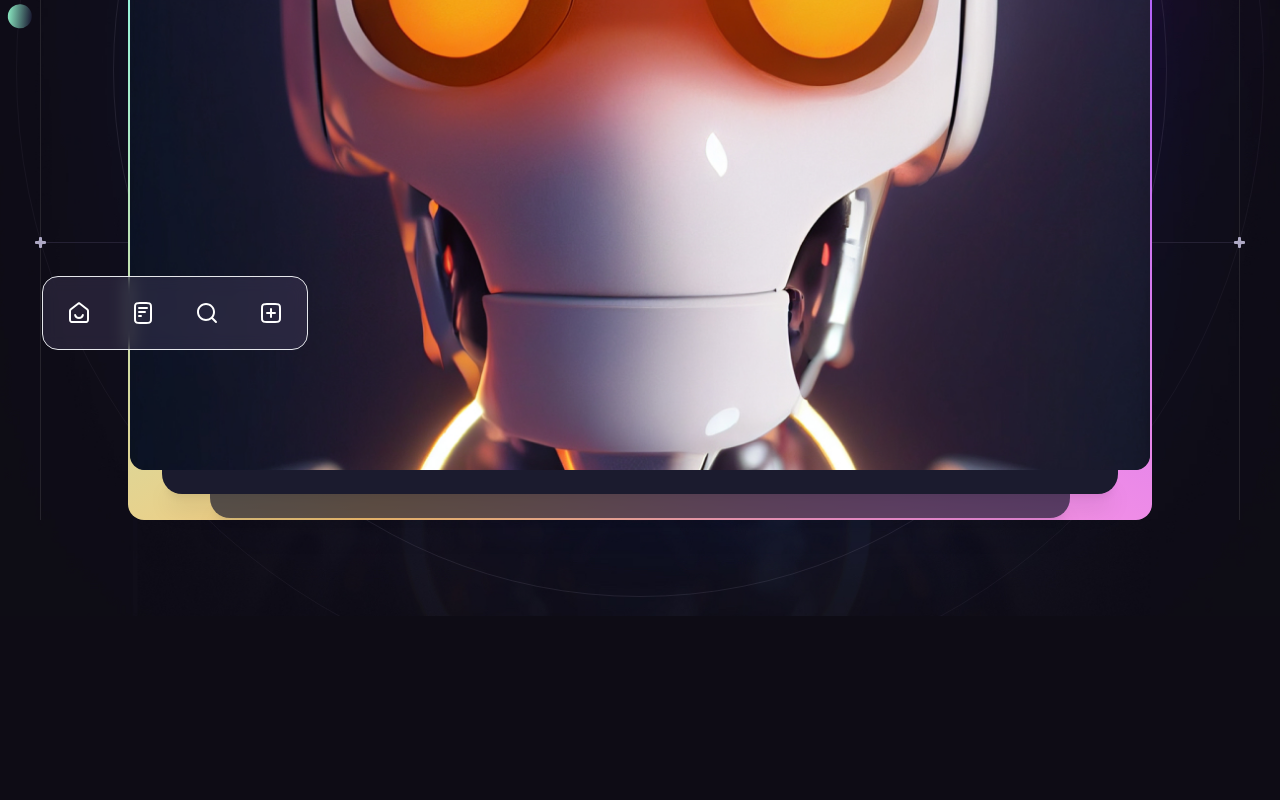
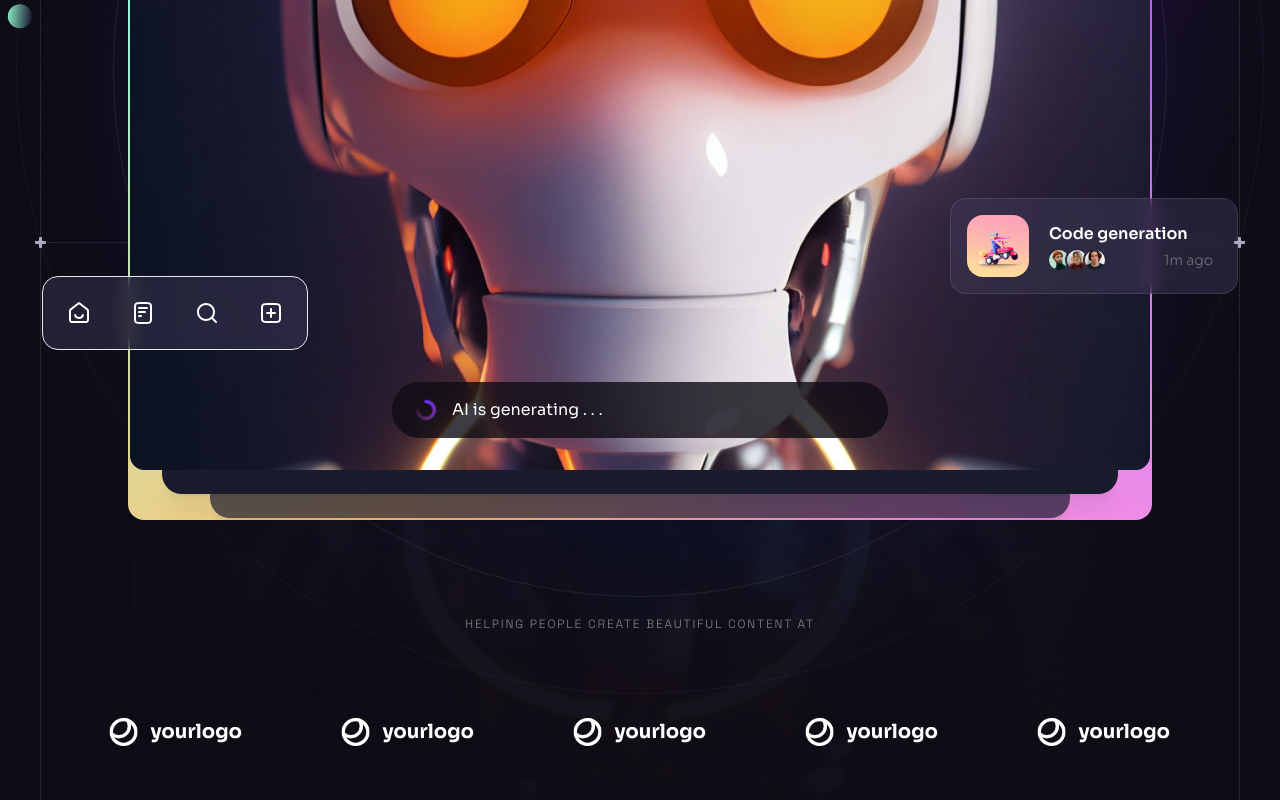
Before and after one commit to Nasrallah-AL/brainwave, a React (Vite) app: page / in a window 1280 px wide. Shown: the part 642-1442 px from the top of the page. Before the commit the page ends 1258 px from the top, so only its background shows below. Built offline with nearby package versions, Linux system fonts and the light colour scheme.

Commit message:
Hero completion

```diff
--- /dev/null
+++ b/src/components/CompanyLogos.jsx
@@ -0,0 +1,26 @@
+import {companyLogos} from "../constants/index.js";
+
+const CompanyLogos = ({ className }) => {
+    return (
+        <div className={className}>
+            <h5 className="tagline text-n-1/50 text-center mb-8">
+                HELPING PEOPLE CREATE BEAUTIFUL CONTENT AT
+            </h5>
+
+            <ul className="flex">
+                {companyLogos.map((logo, index) => (
+                    <li key={index} className="flex-1 flex items-center justify-center  h-[8.5rem]">
+                        <img
+                            src={logo}
+                            alt="company logo"
+                            width={134}
+                            height={28}
+                        />
+                    </li>
+                ))}
+            </ul>
+        </div>
+    )
+}
+
+export default CompanyLogos;
--- /dev/null
+++ b/src/components/Generating.jsx
@@ -0,0 +1,26 @@
+import {loading} from "../assets/index.js";
+
+const Generating = ({ className }) => {
+    return (
+        <div className={`
+        flex items-center h-[3.5rem] px-6 bg-n-8/80 text-base rounded-[1.7rem]
+        ${className ?? ''}
+        `}>
+            <img
+                className="mr-4 size-5 animate-spin"
+                src={loading}
+                alt="loading"
+            />
+            AI is generating
+            {
+                [...Array(3)].map((_, index) => (
+                    <span key={index} className={`animate-pulse`}>
+                        &nbsp;.
+                    </span>
+                ))
+            }
+        </div>
+    )
+}
+
+export default Generating;
--- a/src/components/Hero.jsx
+++ b/src/components/Hero.jsx
@@ -5,6 +5,9 @@ import {useRef} from "react";
 import {ScrollParallax} from "react-just-parallax";
 import {heroIcons} from "../constants/index.js";
 import {BackgroundCircles, BottomLine, Gradient} from "./design/Hero.jsx";
+import Generating from "./Generating.jsx";
+import {Notification} from "./Notification.jsx";
+import CompanyLogos from "./CompanyLogos.jsx";
 
 const Hero = () => {
     const parallaxRef = useRef(null);
@@ -58,6 +61,14 @@ const Hero = () => {
                                     alt="AI"
                                 />
 
+                                <ScrollParallax isAbsolutelyPositioned strength={0.05}>
+                                    <Generating
+                                        className="absolute left-4 right-4 bottom-5
+                                            md:left-1/2 md:right-auto md:bottom-8
+                                            md:w-[31rem] md:-translate-x-1/2" />
+                                </ScrollParallax>
+
+
                                 <ScrollParallax isAbsolutelyPositioned>
                                     <ul className="hidden absolute -left-[5.5rem]
                                     bottom-[7.5rem] px-1 py-1 bg-n-9/40 backdrop-blur
@@ -73,6 +84,12 @@ const Hero = () => {
                                             </li>
                                         ))}
                                     </ul>
+                                </ScrollParallax>
+
+                                <ScrollParallax isAbsolutelyPositioned strength={.5}>
+                                    <Notification
+                                        className="hidden absolute -right-[5.5rem]
+                                        bottom-[11rem] w-[18rem] xl:flex " />
                                 </ScrollParallax>
                             </div>
                         </div>
@@ -92,6 +109,9 @@ const Hero = () => {
 
                     <BackgroundCircles />
                 </div>
+
+                <CompanyLogos  className="hidden relative z-10 lg:block mt-20" />
+
             </div>
 
             <BottomLine />
--- /dev/null
+++ b/src/components/Notification.jsx
@@ -0,0 +1,53 @@
+import {notification1} from "../assets/index.js";
+import {notificationImages} from "../constants/index.js";
+
+const Notification = ({className}) => {
+    return (
+        <div
+            className={`
+            flex bg-n-9/40 items-center
+            rounded-2xl border border-n-1/10
+            backdrop-blur p-4 pr-6
+            gap-5
+            ${className || ""}`}
+        >
+            <img
+                src={notification1}
+                alt="notification"
+                width={62}
+                height={62}
+                className="object-contain rounded-2xl"
+            />
+
+            <div className="flex-1">
+                <h6 className="mb-1 font-semibold text-base">Code generation</h6>
+
+                <div className="flex justify-between items-center">
+                    <div>
+                        <ul className="flex -m-0.5">
+                            {notificationImages.map((image, i) => (
+                                <li key={i} className="flex size-6
+                                 rounded-full overflow-hidden
+                                 border-2 border-n-12 -mr-1.5">
+                                    <img
+                                        src={image}
+                                        alt="user image"
+                                        width={20}
+                                        height={20}
+                                        className="w-full"
+                                    />
+                                </li>
+                            ))}
+                        </ul>
+                    </div>
+
+                    <div className="body-2 text-n-13 text-sm">1m ago</div>
+                </div>
+            </div>
+
+
+        </div>
+    )
+}
+
+export { Notification };
```
